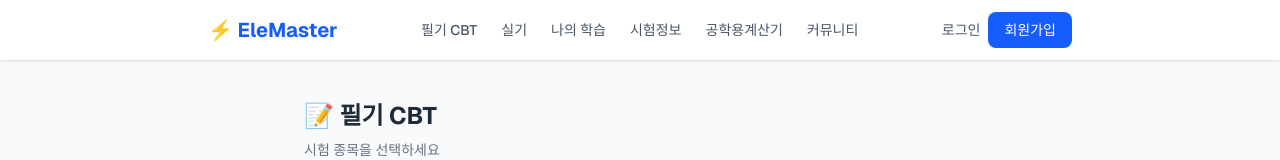
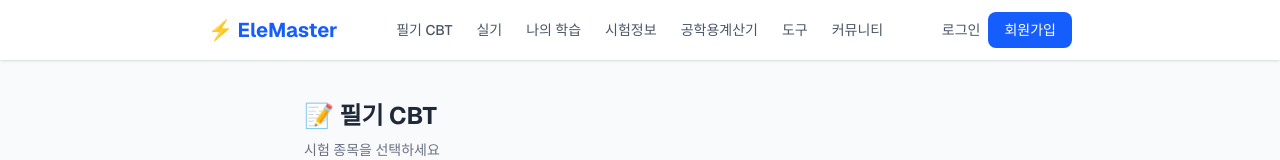
Before and after one commit to leeosan/elemaster, a Next.js app: page /cbt in a window 1280 px wide. Shown: the top 160 px of the page. Built offline with nearby package versions, Linux system fonts and the light colour scheme; no server answers; the database is empty.

Commit message:
헤더 메뉴에 '도구' 버튼 추가 (카르노맵 간소화 도구)

```diff
--- a/src/app/components/Header.tsx
+++ b/src/app/components/Header.tsx
@@ -41,6 +41,7 @@ export default function Header() {
           <Link href="/mypage" className="hover:text-blue-600">나의 학습</Link>
           <Link href="/exam-info" className="hover:text-blue-600">시험정보</Link>
           <Link href="/calculator" className="hover:text-blue-600">공학용계산기</Link>
+          <Link href="/tools/karnaugh" className="hover:text-blue-600">도구</Link>
           <Link href="/community" className="hover:text-blue-600">커뮤니티</Link>
           {isAdmin && (
             <Link href="/admin" className="hover:text-red-600 text-red-500 font-bold">🛠 관리자</Link>
@@ -88,6 +89,7 @@ export default function Header() {
           <Link href="/mypage" onClick={() => setMenuOpen(false)}>📊 나의 학습</Link>
           <Link href="/exam-info" onClick={() => setMenuOpen(false)}>ℹ️ 시험정보</Link>
           <Link href="/calculator" onClick={() => setMenuOpen(false)}>📱 공학용계산기</Link>
+          <Link href="/tools/karnaugh" onClick={() => setMenuOpen(false)}>🧮 도구 (카르노맵)</Link>
           <Link href="/community" onClick={() => setMenuOpen(false)}>💬 커뮤니티</Link>
           {isAdmin && (
             <Link href="/admin" onClick={() => setMenuOpen(false)} className="text-red-500 font-bold">🛠 관리자</Link>
```
